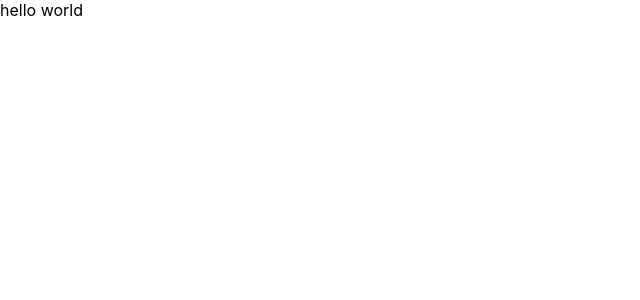
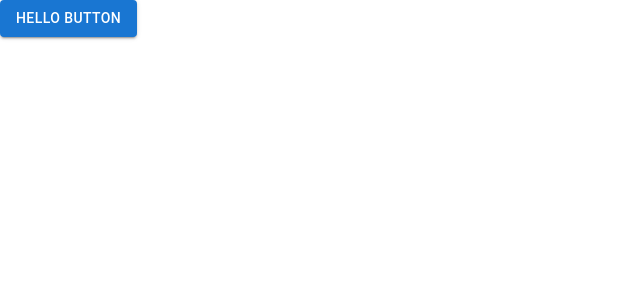
Before and after one commit to Wklej/CNNSIM, a React (Create React App) app: page / in a window 1280 px wide. Shown: the top 300 px of the page, without its empty margins (0-640 px from the left). Built offline with nearby package versions, Linux system fonts and the light colour scheme.

Commit message:
+ Material UI

```diff
--- a/package.json
+++ b/package.json
@@ -3,6 +3,9 @@
   "version": "0.1.0",
   "private": true,
   "dependencies": {
+    "@emotion/react": "^11.6.0",
+    "@emotion/styled": "^11.6.0",
+    "@mui/material": "^5.1.1",
     "@testing-library/jest-dom": "^5.15.0",
     "@testing-library/react": "^11.2.7",
     "@testing-library/user-event": "^12.8.3",
--- a/src/App.js
+++ b/src/App.js
@@ -1,7 +1,10 @@
+import Button from '@mui/material/Button';
 
 function App() {
   return (
-    <div>hello world</div>
+    <Button variant="contained" color="primary">
+      Hello button
+    </Button>
   );
 }
 
```
Also changed, not shown: 1 other file (tests, documents, lock files or other folders).
